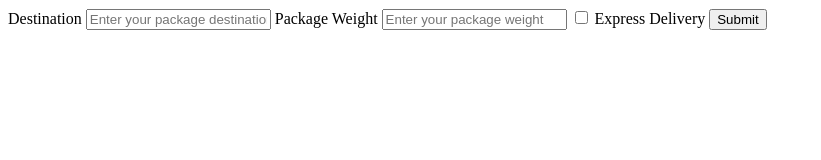
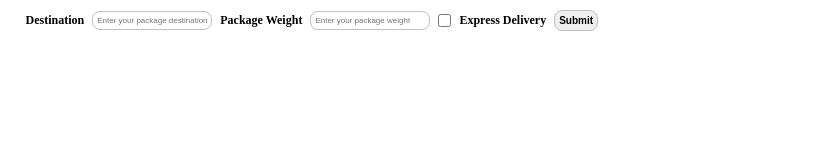
Before and after one commit to Samuel1604/Package-Delivery, a plain HTML site: page index.html in a window 1280 px wide. Shown: the whole page, without its empty margins (0-821 px from the left). Drawn offline with Linux system fonts and the light colour scheme.

Commit message:
styling update

```diff
--- a/index.html
+++ b/index.html
@@ -3,6 +3,7 @@
   <head>
     <meta charset="UTF-8" />
     <meta name="viewport" content="width=device-width, initial-scale=1.0" />
+    <link rel="stylesheet" href="style.css">
     <title>Package Delivery</title>
   </head>
   <body>
@@ -16,7 +17,7 @@
         />
         <label for="weight"> Package Weight </label>
         <input
-          type="text"
+          type="number"
           id="weight"
           placeholder="Enter your package weight"
         />
--- /dev/null
+++ b/style.css
@@ -0,0 +1,38 @@
+* {
+  margin: 0;
+  padding: 0;
+  box-sizing: border-box;
+}
+
+form {
+  display: flex;
+  margin: 10px auto;
+  width: 96%;
+  gap: 8px;
+  align-items: center;
+}
+
+h3 {
+  margin: 0 auto;
+  width: 80%;
+}
+label {
+  font-size: 12px;
+  font-weight: 600;
+}
+
+input {
+  padding: 4px;
+  font-size: 8px;
+  border-radius: 8px;
+  border: 1px silver solid;
+}
+
+button {
+  padding: 4px;
+  font-size: 10px;
+  font-weight: 700;
+  border-radius: 8px;
+  border: 1px silver solid;
+  text-align: center;
+}
```
